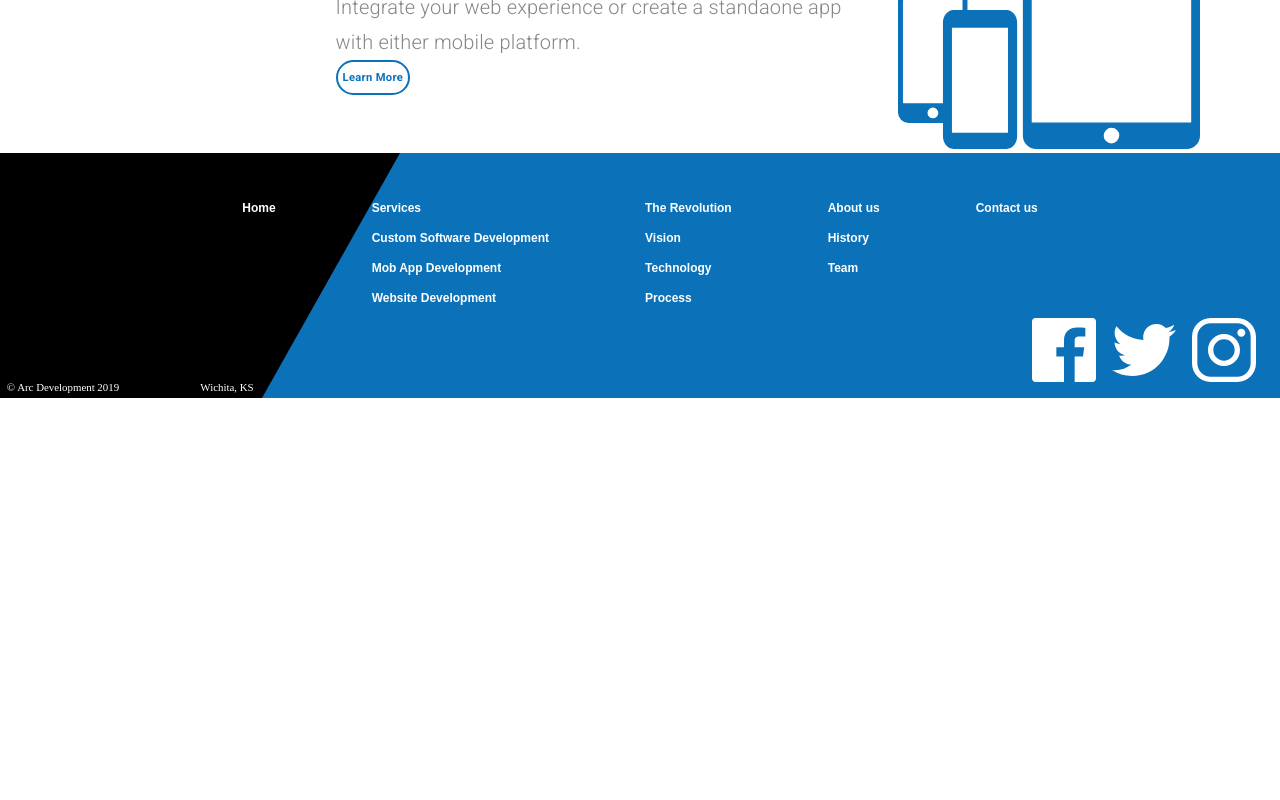
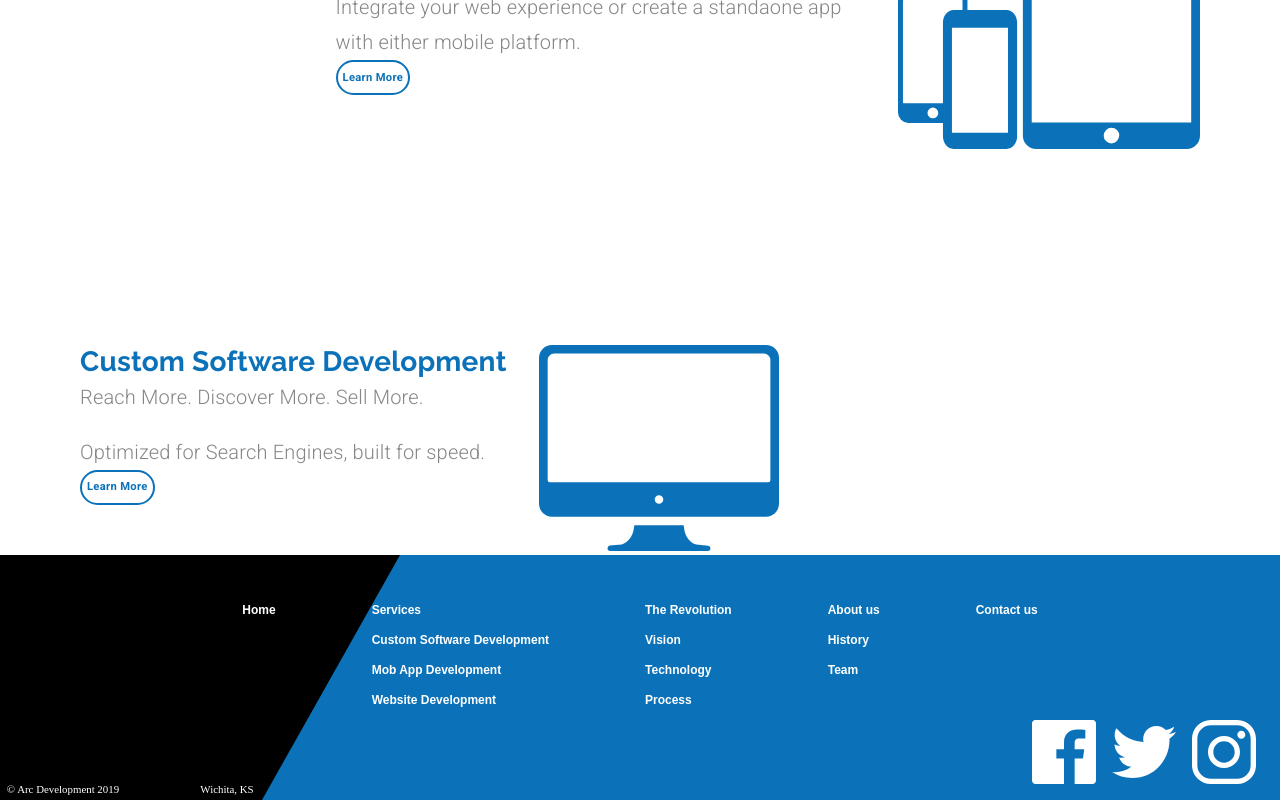
Before and after one commit to dejanV91/materialUiPractice, a React (Create React App) app: page / in a window 1280 px wide. Shown: the part 1265-2065 px from the top of the page. Before the commit the page ends 1663 px from the top, so only its background shows below. Built offline with nearby package versions, Linux system fonts and the light colour scheme.

Commit message:
Finish Websites block

```diff
--- a/src/components/LandingPages.js
+++ b/src/components/LandingPages.js
@@ -211,6 +211,41 @@ export default function LandingPage() {
             </Grid>
           </Grid>
         </Grid>
+        <Grid item>
+          {/*----Websites Block ----*/}
+          <Grid
+            container
+            justifyContent={matchesSM ? "center" : undefined}
+            direction="row"
+            className={classes.serviceContainer}
+          >
+            <Grid
+              item
+              style={{
+                marginLeft: matchesSM ? 0 : "5em",
+                textAlign: matchesSM ? "center" : undefined,
+              }}
+            >
+              <Typography variant="h4">Custom Software Development</Typography>
+              <Typography variant="subtitle1" className={classes.subtitle}>
+                Reach More. Discover More. Sell More.
+              </Typography>
+              <Typography variant="subtitle1">
+                Optimized for Search Engines, built for speed.
+              </Typography>
+              <Button variant="outlined" className={classes.learnButton}>
+                Learn More
+              </Button>
+            </Grid>
+            <Grid item>
+              <img
+                className={classes.icon}
+                src={websitesIcon}
+                alt="website icon"
+              />
+            </Grid>
+          </Grid>
+        </Grid>
       </Grid>
     </React.Fragment>
   );
```
